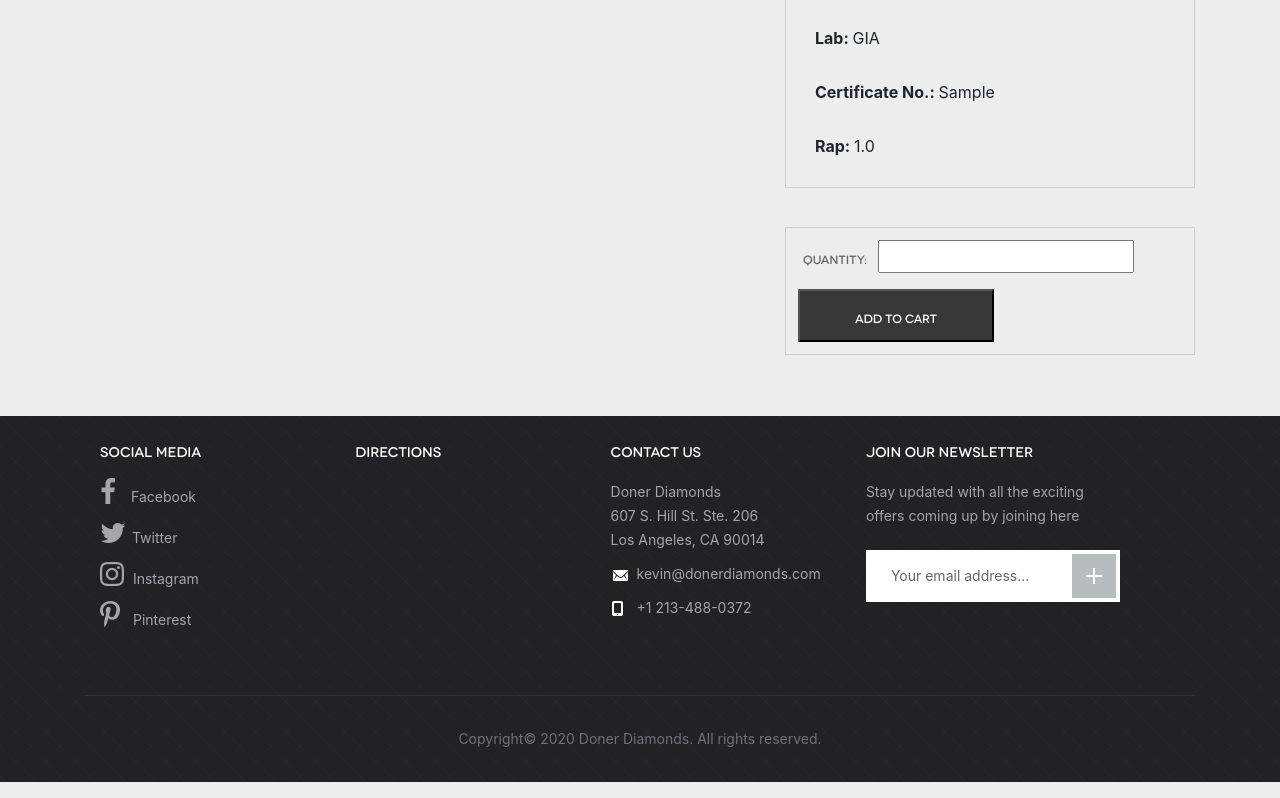
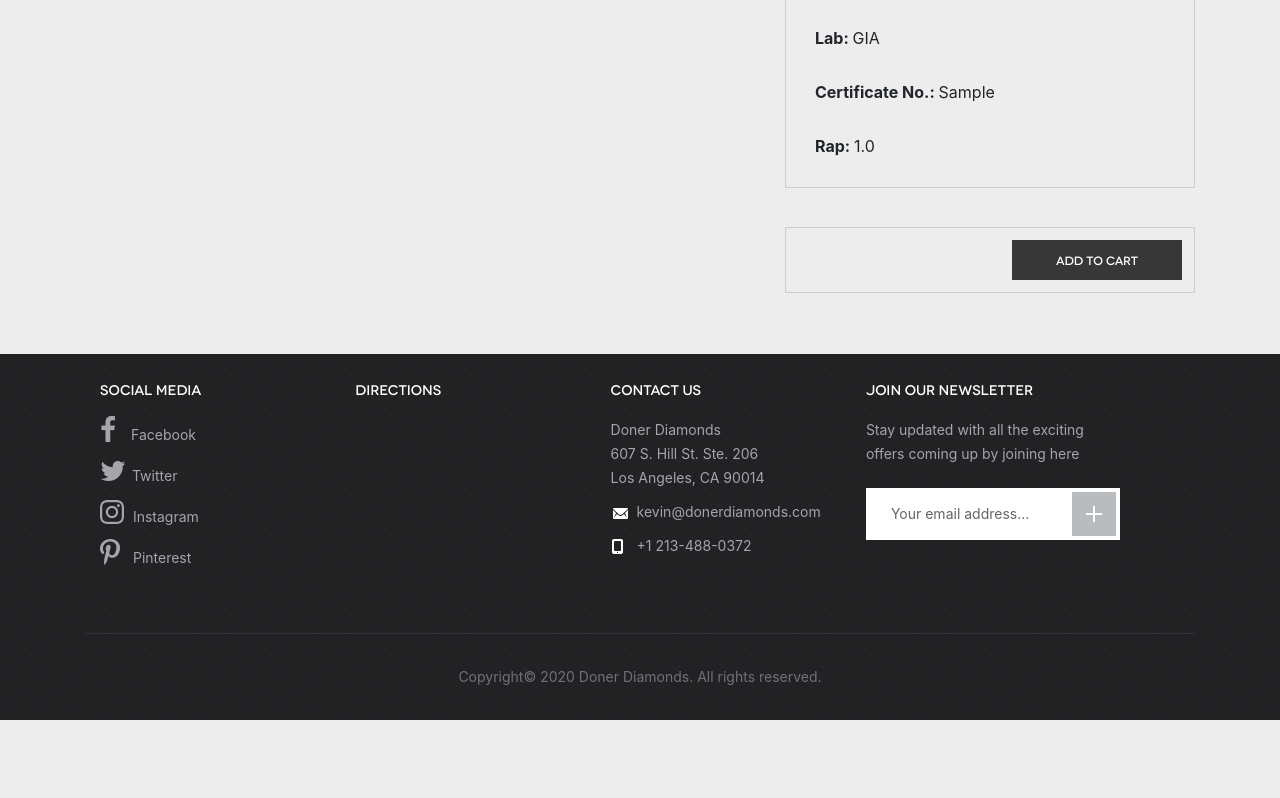
Before and after one commit to hardikkat24/DonerPvt, a Django app: a page that uses store/templates/store/product.html in a window 1280 px wide. Shown: the part 1133-1931 px from the top of the page. After the commit the page ends 1853 px from the top, so only its background shows below. Run offline with Django 3.2, Linux system fonts and the light colour scheme; a user stored in the database is signed in; tables that the repository leaves empty hold one stand-in row (values such as "Sample post"); grey boxes marked "Sample" are stand-in pictures; some libraries are stand-ins or nearby versions; grey boxes are pictures that could not be loaded.

Commit message:
quantity field removed

```diff
--- a/store/templates/store/product.html
+++ b/store/templates/store/product.html
@@ -53,11 +53,8 @@
 						</div>
 
 						<div class="actions">
-							<form method="POST">
-								{% csrf_token %}
-								{{ form.as_p }}
-								<button type="submit" class="btn-grey">Add to Cart</button>
-							</form>
+								<a type="submit" class="btn-grey" href = "{% url 'add-product' product.pk %}">Add to Cart</a>
+
 						</div>
 					</div>
 				</div>
--- a/store/urls.py
+++ b/store/urls.py
@@ -8,7 +8,8 @@ urlpatterns = [
 	#Leave as empty string for base url
 	path('', views.store, name="store"),
 	path('add/<str:pk>', views.add, name = "add"),
-        path('add2/<str:pk>', views.add2, name = "add2"),
+    path('add2/<str:pk>', views.add2, name = "add2"),
+    path('add-product/<str:pk>', views.add_product, name = "add-product"),
 	path('remove/<str:pk>', views.remove, name = "remove"),
 	path('view/<str:pk>', views.view, name = "view"),
 	path('cart/', views.cart, name="cart"),
--- a/store/views.py
+++ b/store/views.py
@@ -50,6 +50,17 @@ def add2(request, pk):
          messages.info(request, 'Item already in cart!')
     return redirect('store')
 
+
+@login_required
+def add_product(request, pk):
+    product = Product.objects.get(pk = pk)
+    order, created = Order.objects.get_or_create(customer = request.user.customer, complete = False)
+    orderitem, orderitemcreated = OrderItem.objects.get_or_create(product = product, order = order)
+    if not orderitemcreated:
+         messages.info(request, 'Item already in cart!')
+    return redirect('view', pk = pk)
+
+
 @login_required
 def remove(request, pk):
 	orderitem = OrderItem.objects.get(pk = pk)
@@ -81,19 +92,7 @@ def update(request):
 @login_required
 def view(request, pk):
 	product = Product.objects.filter(lot_no__exact = pk).first()
-	if request.method == "POST":
-		form = QuantityForm(request.POST)
-		if form.is_valid():
-			quantity = form.cleaned_data.get('quantity')
-			order, created = Order.objects.get_or_create(customer = request.user.customer, complete = False)
-			orderitem, orderitemcreated = OrderItem.objects.get_or_create(product = product, order = order)
 
-			orderitem.quantity = quantity
-			if orderitem.quantity > orderitem.product.stone:
-				orderitem.quantity = orderitem.product.stone
-				messages.info(request, 'Only '+ str(orderitem.product.stone) + "piece(s) left !" )
-
-			orderitem.save()
 
 
 
@@ -105,7 +104,6 @@ def view(request, pk):
 	context = {
 	'product': product,
 	'cartItems':cartItems,
-	'form': form,
 	}
 	return render(request, "store/product.html", context)
 
```
